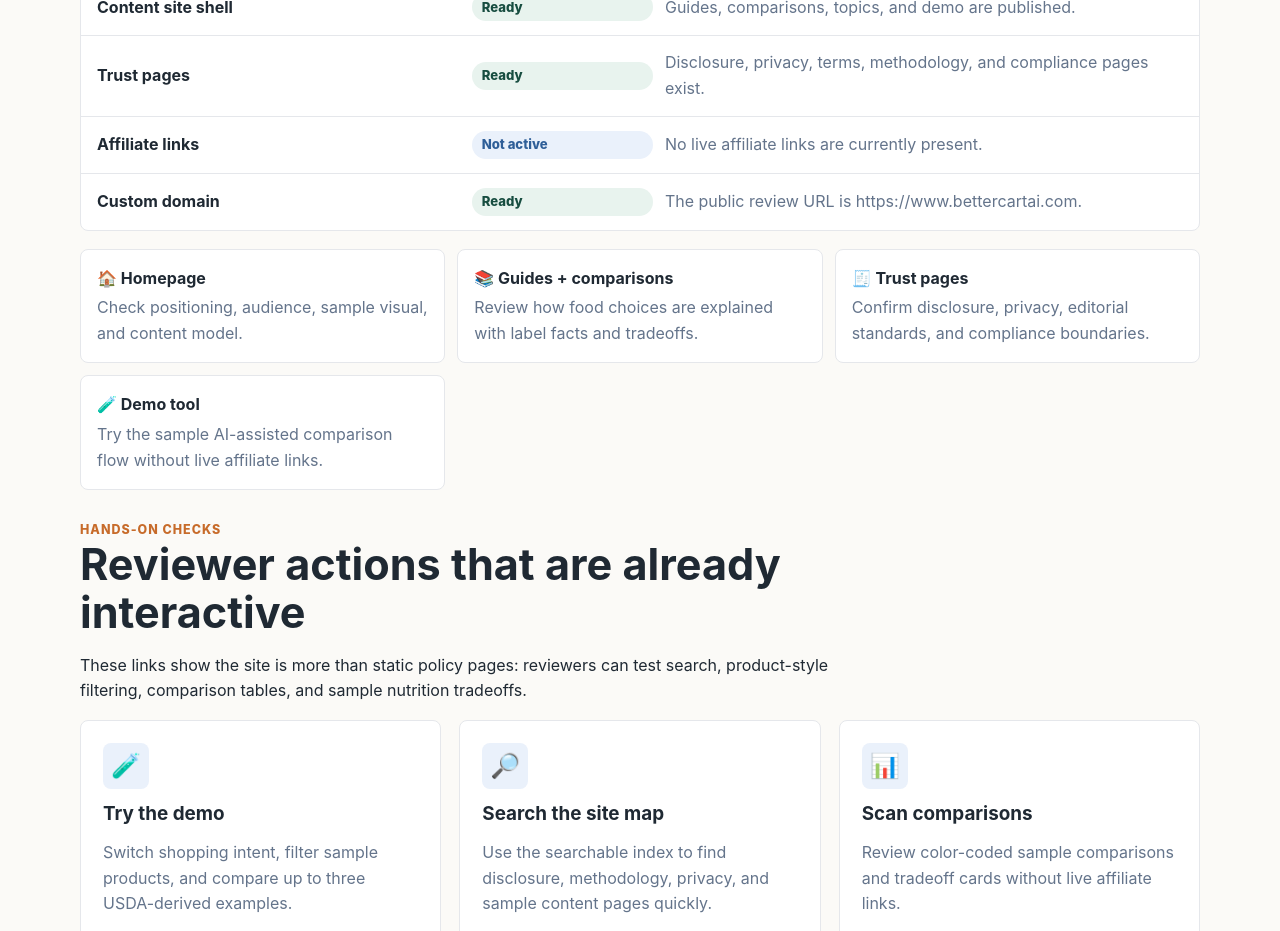
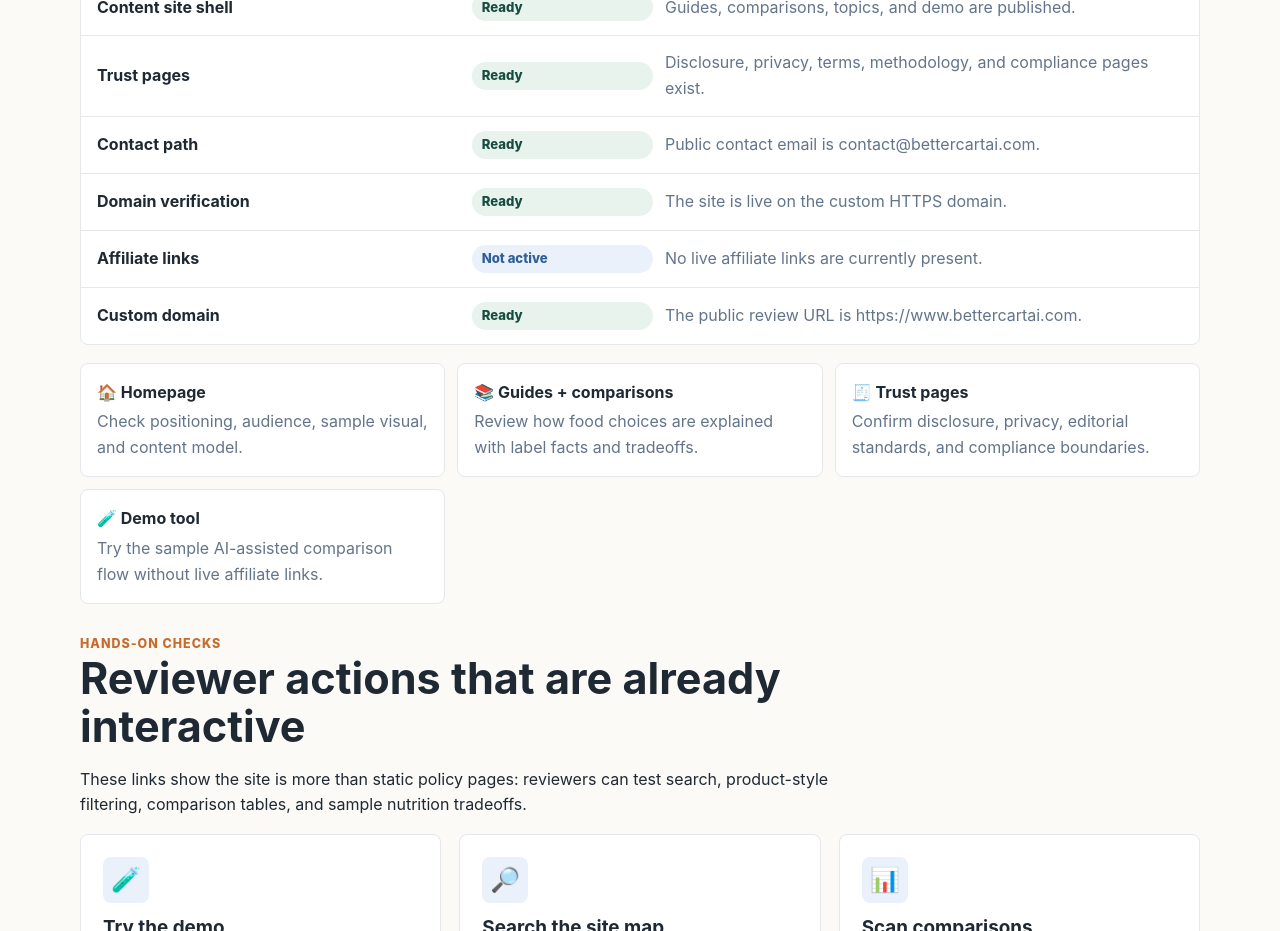
Before and after one commit to Astalos11/bettercart-ai-approval-site, a Next.js app: page /for-reviewers in a window 1280 px wide. Shown: the part 1680-2611 px from the top of the page. Built offline with nearby package versions, Linux system fonts and the light colour scheme; no server answers.

Commit message:
Document affiliate advertiser strategy

```diff
--- a/app/for-reviewers/page.jsx
+++ b/app/for-reviewers/page.jsx
@@ -33,6 +33,8 @@ const reviewerPath = [
 const readinessItems = [
   ["Content site shell", "Ready", "Guides, comparisons, topics, and demo are published."],
   ["Trust pages", "Ready", "Disclosure, privacy, terms, methodology, and compliance pages exist."],
+  ["Contact path", "Ready", "Public contact email is contact@bettercartai.com."],
+  ["Domain verification", "Ready", "The site is live on the custom HTTPS domain."],
   ["Affiliate links", "Not active", "No live affiliate links are currently present."],
   ["Custom domain", "Ready", "The public review URL is https://www.bettercartai.com."]
 ];
```
Also changed, not shown: 5 other files (tests, documents, lock files or other folders).
